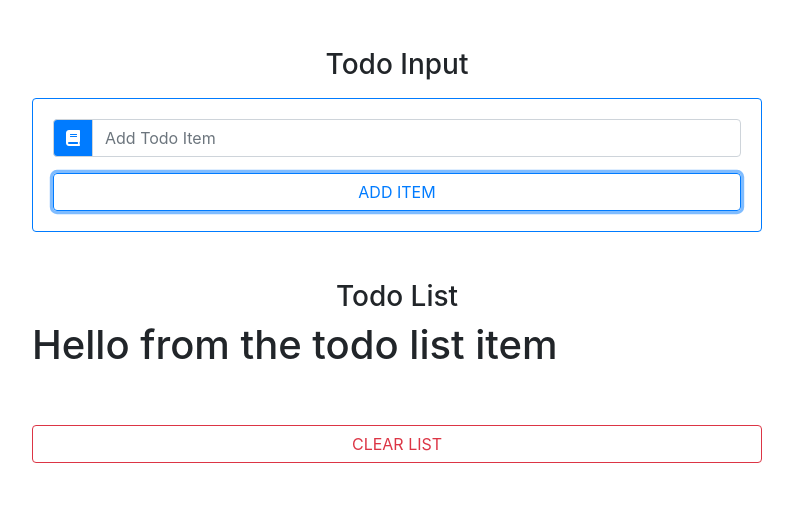
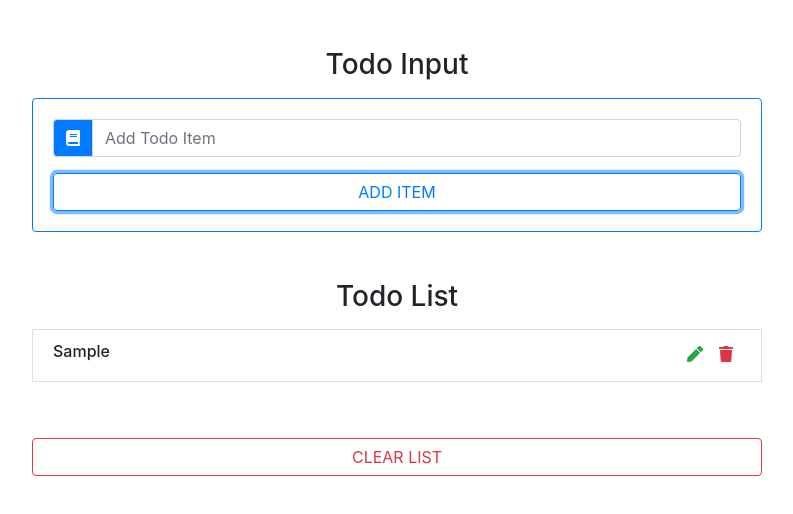
Before and after one commit to RalphLincoln/react-todoList, a React (Create React App) app: page / in a window 1280 px wide. Both pictures are taken after typing "Sample" into the empty fields and a click on the button "ADD ITEM". Shown: the top 514 px of the page, without its empty margins (243-1036 px from the left). Built offline with nearby package versions, Linux system fonts and the light colour scheme.

Commit message:
Completed work on the todoItem component

```diff
--- a/src/Components/TodoItem.js
+++ b/src/Components/TodoItem.js
@@ -2,10 +2,20 @@
 
 export default class TodoItem extends Component {
     render() {
+        const { title, handleDelete, handleEdit } = this.props
         return (
-            <div>
-                <h1>Hello from the todo list item</h1>
-            </div>
+            <li className="list-group-item text-capitalize d-flex justify-content-between my-2">
+                <h6>{title}</h6>
+                <div className="todo-icon">
+                    <span className="mx-2 text-success" onClick={handleEdit}>
+                        <i className="fas fa-pen"></i>
+                    </span>
+
+                    <span className="mx-2 text-danger" onClick={handleDelete}>
+                        <i className="fas fa-trash"></i>
+                    </span>
+                </div>
+            </li>
         )
     }
 }
```
